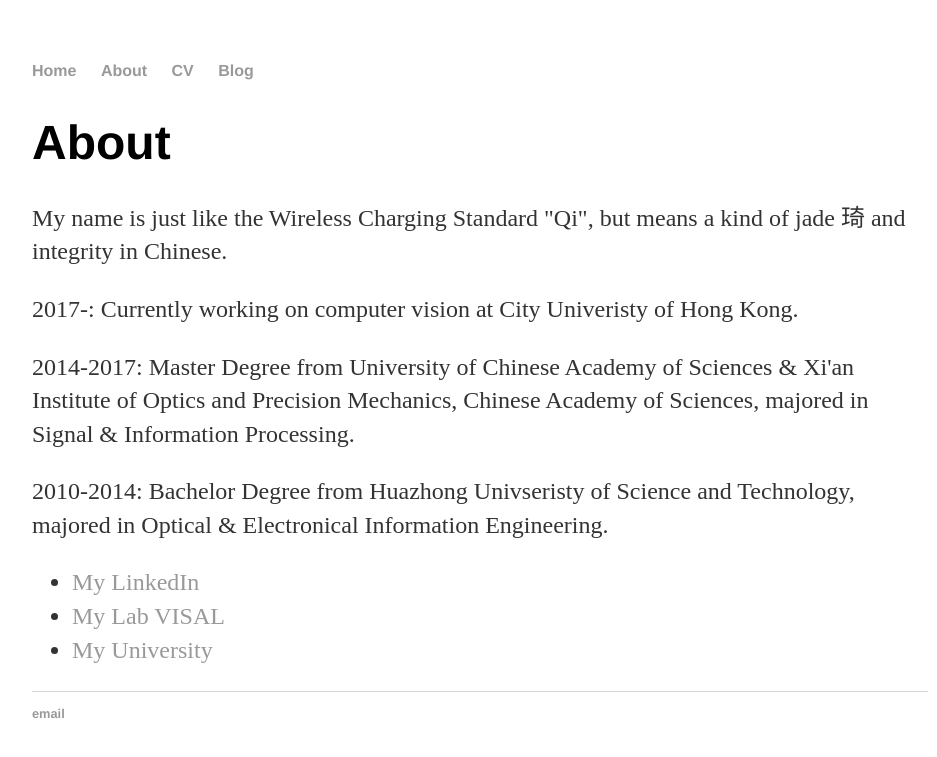
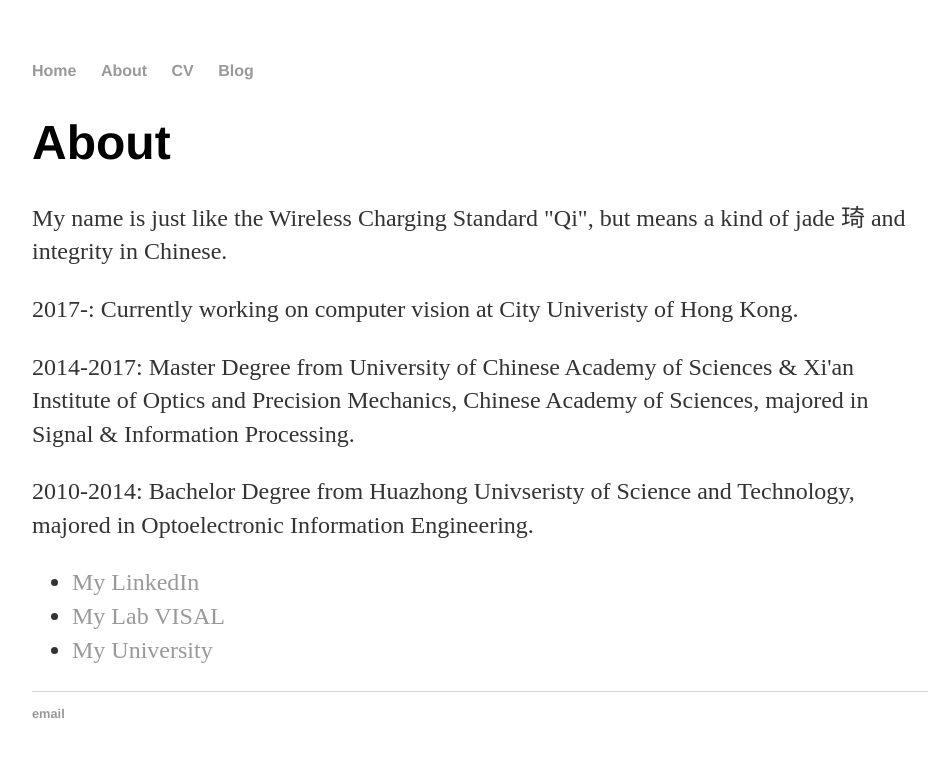
Before and after one commit to zqyq/zqyq.github.io, a Jekyll site: the page built from about/index.html, in a window 1280 px wide. Shown: the top 757 px of the page, without its empty margins (160-1097 px from the left). Built offline with Jekyll 4.4.1, drawn with Linux system fonts in a browser that asks for light colours.

Commit message:
Update index.html

```diff
--- a/about/index.html
+++ b/about/index.html
@@ -14,7 +14,7 @@ title: About Qi ZHANG
 				& Xi'an Institute of Optics and Precision Mechanics, Chinese Academy of Sciences,
 			   majored in Signal & Information Processing.</p>
 			<p>2010-2014: Bachelor Degree from Huazhong Univseristy of Science and Technology,
-			   majored in Optical & Electronical Information Engineering.</p>
+			   majored in Optoelectronic Information Engineering.</p>
 
 			<ul class="contacts">
 				<li><a href="https://www.linkedin.com/in/qi-zhang-64257488/">My LinkedIn</a></li>
```
